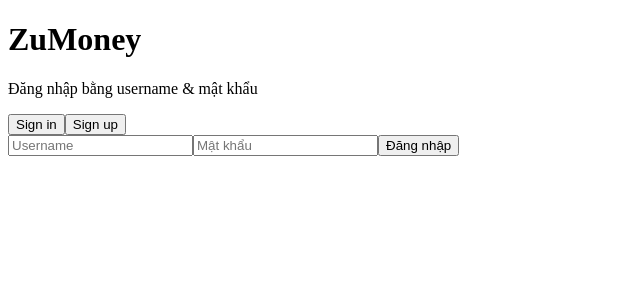
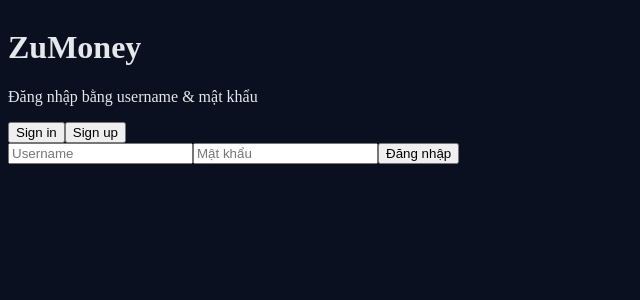
Before and after one commit to khanh7101/ZuMoney, a Next.js app: page /login in a window 1280 px wide. Shown: the top 300 px of the page, without its empty margins (0-640 px from the left). Built offline with nearby package versions, Linux system fonts and the light colour scheme; no server answers.

Commit message:
fix bug nav

```diff
--- a/styles/globals.css
+++ b/styles/globals.css
@@ -31,23 +31,23 @@
 /* ──────────────────────────────────────────
    Reset & nền mặc định
    ────────────────────────────────────────── */
-/* html, body { */
-  /* height: 100%; */
-  /* overflow: hidden;                         */
+html, body {
+  height: 100%;
+  overflow: hidden;
    /* Chặn body scroll để ẩn scrollbar hệ thống */
-  /* background-color: theme('colors.bg');      */
+  background-color: theme('colors.bg');
   /* dùng màu trong tailwind.config */
-  /* color: theme('colors.text'); */
-  /* -webkit-font-smoothing: antialiased; */
-  /* -moz-osx-font-smoothing: grayscale; */
-  /* -webkit-tap-highlight-color: transparent;  */
+  color: theme('colors.text');
+  -webkit-font-smoothing: antialiased;
+  -moz-osx-font-smoothing: grayscale;
+  -webkit-tap-highlight-color: transparent;
   /* bỏ flash xanh khi chạm iOS */
-  /* -webkit-text-size-adjust: 100%; */
-  /* text-size-adjust: 100%; */
-  /* overscroll-behavior-y: none;               */
+  -webkit-text-size-adjust: 100%;
+  text-size-adjust: 100%;
+  overscroll-behavior-y: none;
   /* hạn chế bounce chaining */
-/* } */
-
+}
+/*  */
 /* Fallback cho iOS rất cũ (khi chưa có dvh) */
 /* @supports (-webkit-touch-callout: none) {
   body { min-height: -webkit-fill-available; }
```
